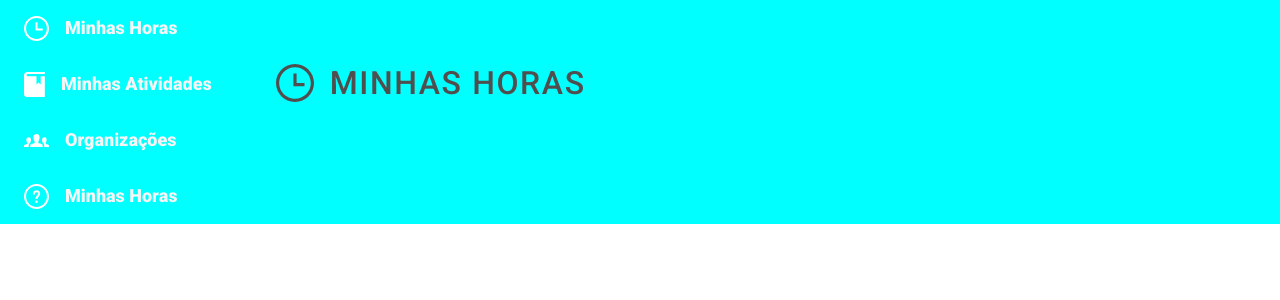
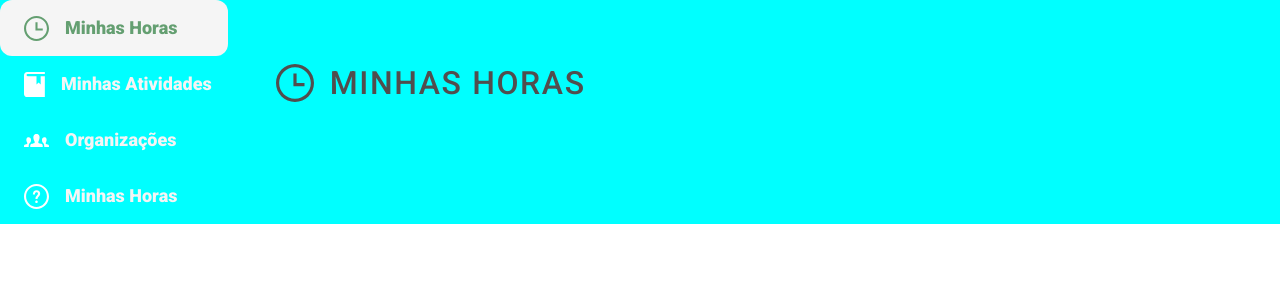
Before and after one commit to Guardians-DSC/HoCo, a React (Create React App) app: page / in a window 1280 px wide. Shown: the top 300 px of the page. Built offline with nearby package versions, Linux system fonts and the light colour scheme.

Commit message:
Refatora forma de ativar para inclusive path '/'

```diff
--- a/src/components/NavbarLink/index.js
+++ b/src/components/NavbarLink/index.js
@@ -3,9 +3,11 @@ import { Link } from 'react-router-dom'
 import style from './style.module.css'
 
 const NavbarLink = ({icon, text, path, pathname}) => {
+    let active = path === pathname
+    active = pathname === '/' && path === '/horas' ? active = true : active
 
     return (
-        <Link to={path} className={`${style.container} ${path === pathname ? style.containerActive : ''}`}>
+        <Link to={path} className={`${style.container} ${active ? style.containerActive : ''}`}>
             <img className={style.icon} src={icon}/>
             <span className={style.text} >{text}</span>
         </Link>
```
